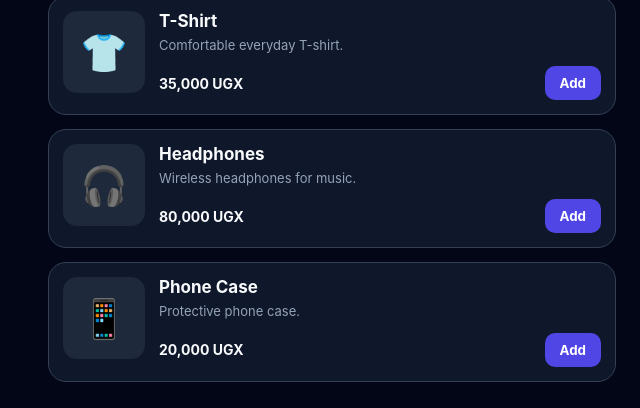
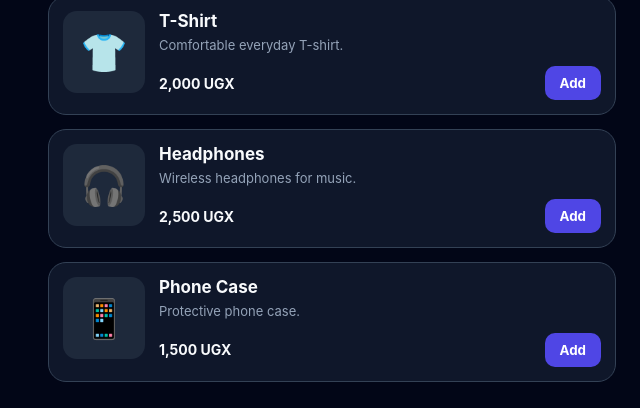
Before and after one commit to ssebaddukaphillip27/Phillip-Store, a plain HTML site: page index.html in a window 1280 px wide. Shown: the part 206-614 px from the top of the page, 308-948 px from the left. Drawn offline with Linux system fonts and the light colour scheme.

Commit message:
Update index.html

```diff
--- a/index.html
+++ b/index.html
@@ -128,7 +128,7 @@
                     <div class="product-bottom">
 
                         <strong>
-                            35,000 UGX
+                            2,000 UGX
                         </strong>
 
 
@@ -172,7 +172,7 @@
                     <div class="product-bottom">
 
                         <strong>
-                            80,000 UGX
+                            2,500 UGX
                         </strong>
 
 
@@ -216,7 +216,7 @@
                     <div class="product-bottom">
 
                         <strong>
-                            20,000 UGX
+                            1,500 UGX
                         </strong>
 
 
```
